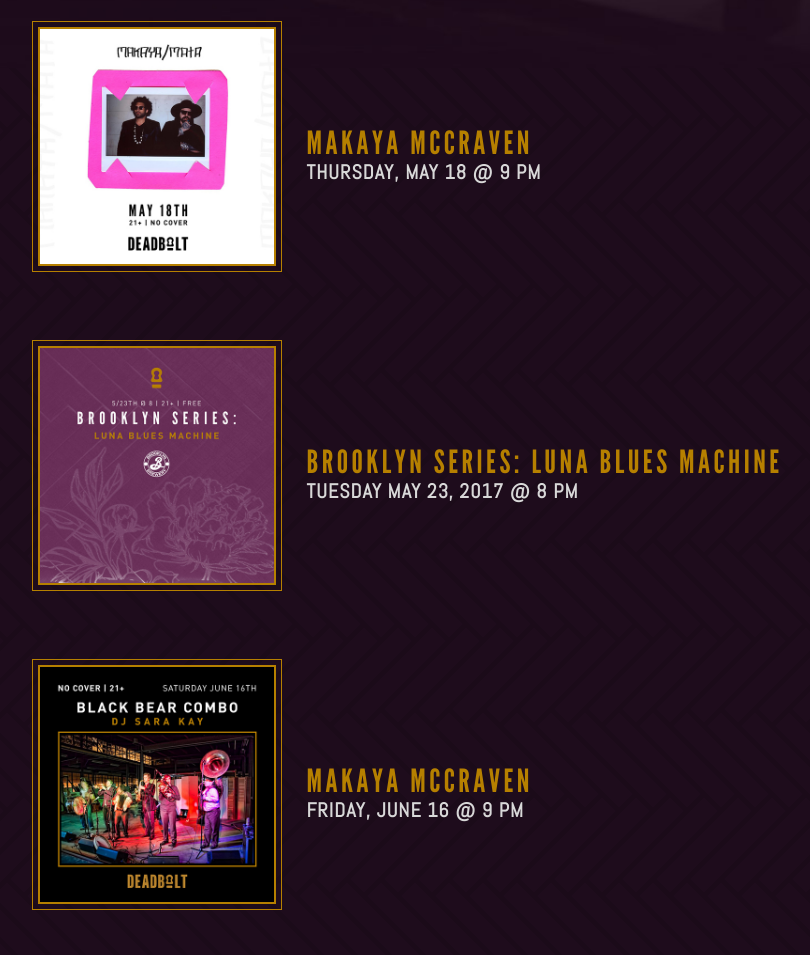
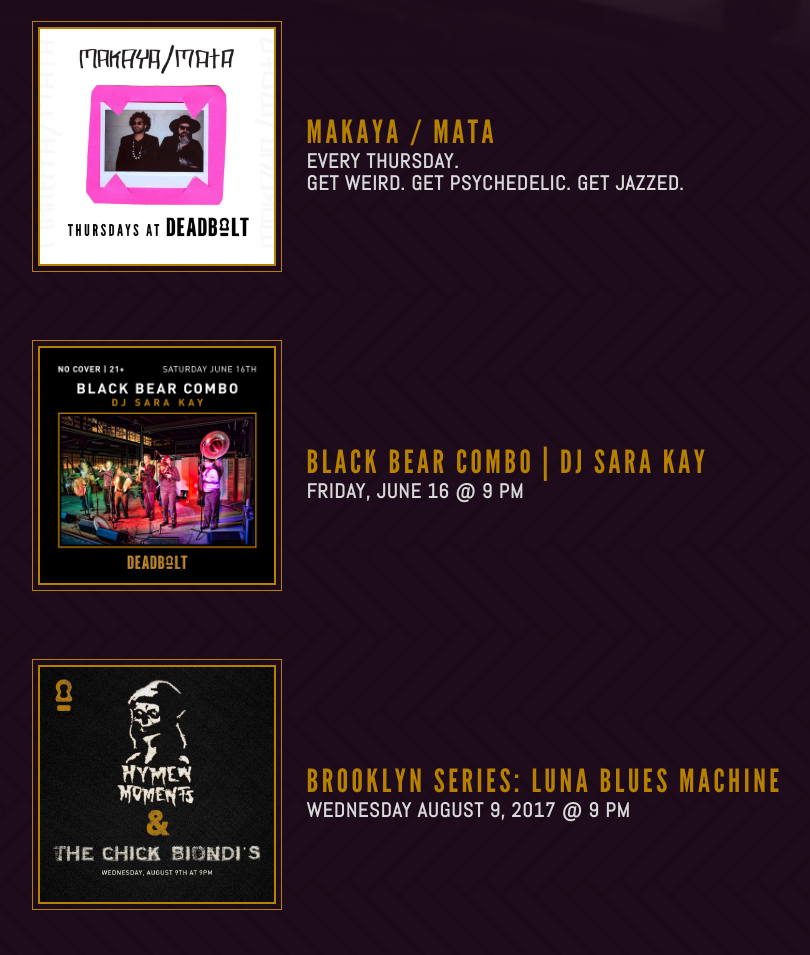
Before and after one commit to alliefleming/deadboltbar, a plain HTML site: page events.html in a window 1280 px wide. Shown: the part 396-1351 px from the top of the page, without its empty margins (214-1024 px from the left). Drawn offline with nearby package versions, Linux system fonts and the light colour scheme; a script that the page names is missing.

Commit message:
new events

```diff
--- a/events.html
+++ b/events.html
@@ -27,37 +27,19 @@
           </div>
         </div>
       </div>
-
       <div class="row mb-2 justify-content-md-center text-md-left">
         <div class="col-12 col-sm-12 col-md-11 col-lg-9">
           <div class="row p-4">
             <div class="col-12 col-sm-8 col-md-4 col-lg-4 mb-4 mx-auto">
-              <a href="https://www.facebook.com/events/129972584221075/">
-                <img src="images/events/5-18-Deadbolt_Makaya-McCraven.jpg" class="img-fluid img-border">
-              </a>
+              <img src="images/events/thursdays-deadbolt.jpg" class="img-fluid img-border">
             </div>
             <div class="col-12 col-sm-10 col-md-8 col-lg-8 mx-auto my-auto">
-              <h3 class="text-uppercase mb-0">Makaya McCraven</h3>
-              <p class="h5 text-uppercase"><strong>Thursday, May 18 @ 9 PM</strong></p>
+              <h3 class="text-uppercase mb-0">Makaya / Mata</h3>
+              <p class="h5 text-uppercase"><strong>Every Thursday.<br>Get weird. Get psychedelic. Get jazzed.</strong></p>
             </div>
           </div>
         </div>
       </div>
-
-      <div class="row mb-2 justify-content-md-center text-md-left">
-        <div class="col-12 col-sm-12 col-md-11 col-lg-9">
-          <div class="row p-4">
-            <div class="col-12 col-sm-8 col-md-4 col-lg-4 mb-4 mx-auto">
-              <img src="images/events/5-23-LunaBluesMachine.jpg" class="img-fluid img-border">
-            </div>
-            <div class="col-12 col-sm-10 col-md-8 col-lg-8 mx-auto my-auto">
-              <h3 class="text-uppercase mb-0">Brooklyn Series: Luna Blues Machine</h3>
-              <p class="h5 text-uppercase"><strong>TUESDAY MAY 23, 2017 @ 8 PM</strong></p>
-            </div>
-          </div>
-        </div>
-      </div>
-
       <div class="row mb-2 justify-content-md-center text-md-left">
         <div class="col-12 col-sm-12 col-md-11 col-lg-9">
           <div class="row p-4">
@@ -65,12 +47,26 @@
               <img src="images/events/6-16-Deadbolt_ DJAbilities.jpg" class="img-fluid img-border">
             </div>
             <div class="col-12 col-sm-10 col-md-8 col-lg-8 mx-auto my-auto">
-              <h3 class="text-uppercase mb-0">Makaya McCraven</h3>
+              <h3 class="text-uppercase mb-0">Black Bear Combo | DJ Sara Kay</h3>
               <p class="h5 text-uppercase"><strong>Friday, June 16 @ 9 PM</strong></p>
             </div>
           </div>
         </div>
       </div>
+      <div class="row mb-2 justify-content-md-center text-md-left">
+        <div class="col-12 col-sm-12 col-md-11 col-lg-9">
+          <div class="row p-4">
+            <div class="col-12 col-sm-8 col-md-4 col-lg-4 mb-4 mx-auto">
+              <img src="images/events/8-09-Hymen-Moments-Chick-Beyondi.jpg" class="img-fluid img-border">
+            </div>
+            <div class="col-12 col-sm-10 col-md-8 col-lg-8 mx-auto my-auto">
+              <h3 class="text-uppercase mb-0">Brooklyn Series: Luna Blues Machine</h3>
+              <p class="h5 text-uppercase"><strong>Wednesday August 9, 2017 @ 9 PM</strong></p>
+            </div>
+          </div>
+        </div>
+      </div>
+
       <div class="row justify-content-center">
         <div class="col-12 col-sm-12 col-md-12 col-lg-10 col-xl-10 p-0 hidden-xs-down">
           <div class="embed-responsive embed-responsive-16by9 video-frame">
```
Also changed, not shown: includes/footer.html (+1 -1 lines), images/events/5-18-Deadbolt_Makaya-McCraven.jpg (deleted), images/events/5-23-LunaBluesMachine.jpg (deleted), images/events/8-09-Hymen-Moments-Chick-Beyondi.jpg (added), images/events/thursdays-deadbolt.jpg (added).
